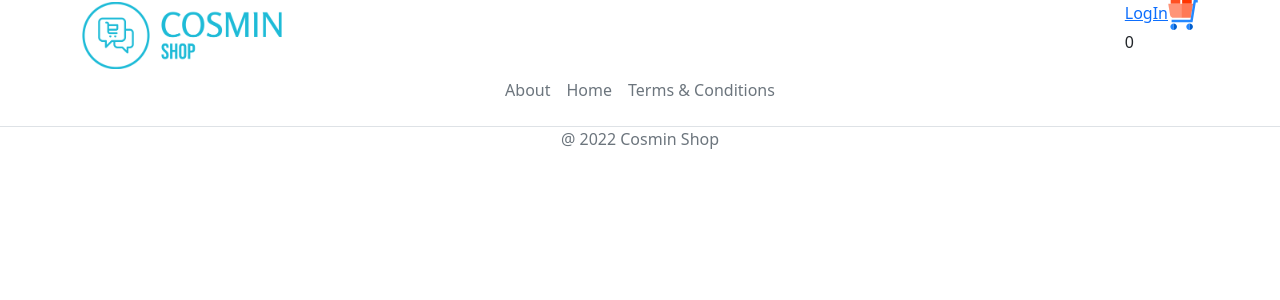
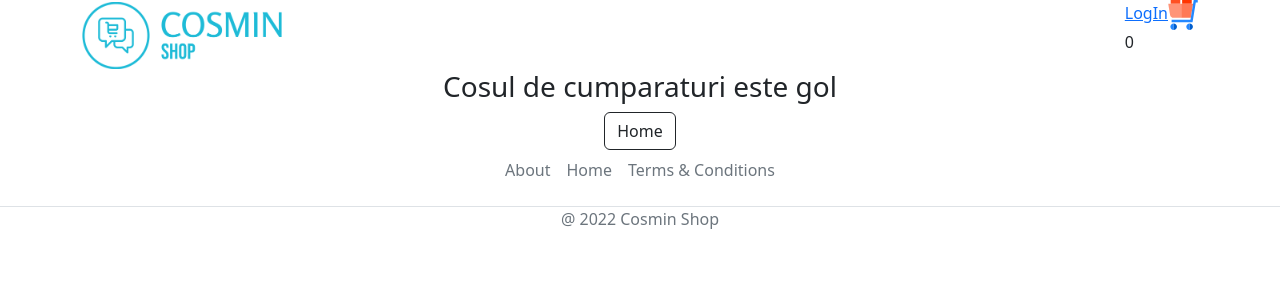
Before and after one commit to gcosmin1989/react-ecommerce, a React (Create React App) app: page /cart in a window 1280 px wide. Shown: the top 300 px of the page. Built offline with nearby package versions, Linux system fonts and the light colour scheme.

Commit message:
product page added styling and sum function

```diff
--- a/src/components/ProductItem.jsx
+++ b/src/components/ProductItem.jsx
@@ -8,9 +8,9 @@ function ProductItem({ product, category, addToCartInjected }) {
 	let price = product.price;
 	let currency = product.currency;
 	let image = product.image;
+	let quantity = product.quantity;
 	return (
-		<div className=" product-item col-4 d-flex flex-column align-items-center">
-			<Link to={`/products/${category}/${product.id}`}>Detalii Produs</Link>
+		<div className="col-4 d-flex flex-column align-items-center mt-5">
 			<img className="" src={image} alt="" />
 			<h3 className="text-center">{name}</h3>
 			<h4 className="text-center">
@@ -18,13 +18,16 @@ function ProductItem({ product, category, addToCartInjected }) {
 			</h4>
 
 			<button
-				className="btn btn-outline-dark"
+				className="btn btn-dark mb-4 w-75 font-weight-bold"
 				onClick={() => {
-					addToCartInjected({ product: { name, price, currency, image } });
+					addToCartInjected({ product: { name, price, currency, image, quantity } });
 				}}
 			>
 				Adauga in cos
 			</button>
+			<Link className="btn btn-primary " to={`/products/${category}/${product.id}`}>
+				Detalii Produs
+			</Link>
 		</div>
 	);
 }
--- a/src/pages/Cart.jsx
+++ b/src/pages/Cart.jsx
@@ -1,30 +1,80 @@
 import React from 'react';
+import { connect } from 'react-redux';
+import { Link } from 'react-router-dom';
+import './cart.css';
 import Layout from '../components/Layout';
-import { connect } from 'react-redux';
-import './Product.css';
 
 function Cart(props) {
-	const { cartProducts } = props;
+	const { products } = props;
+	console.log(products);
+	const totalSum = (products) => {
+		console.log(products, 111);
+		return products.reduce((acc, product) => {
+			return acc + product.quantity * product.price;
+		}, 0);
+	};
+
 	return (
 		<Layout>
-			<div className="container-fluid container-min-max-width" />
-			{cartProducts.map((cartProduct) => {
-				return (
-					<div className="d-flex">
-						<p className="w-50">{cartProduct.name}</p>
-						<p className="w-50">
-							{cartProduct.price} {cartProduct.currency}
-						</p>
+			<div className="cart-page container-fluid container-min-max-width
+                d-flex flex-column justify-content-center align-items-center">
+				{products.length ? (
+					<div className="w-100">
+						<div className="d-flex justify-content-between text-center h4 text-bold">
+							<p className="w-25">Produse</p>
+							<p className="w-25">Pret</p>
+							<p className="w-25">Cantitate</p>
+							<p className="w-25">Total</p>
+						</div>
+						{products.map((product) => {
+							return (
+								<div
+									className="d-flex justify-content-between align-items-center text-center "
+									key={product.id}
+								>
+									<div className="w-25 d-flex flex-column justify-content-center align-items-center">
+										<img src={product.image} alt="Produs" />
+										<p>{product.name}</p>
+									</div>
+									<p className="w-25">
+										{product.price} {product.currency}
+									</p>
+									<p className="w-25">{product.quantity}</p>
+									<div className="w-25 d-flex justify-content-center">
+										<p className="mr-2">
+											{product.price * product.quantity} {product.currency}
+										</p>
+									</div>
+								</div>
+							);
+						})}
+						<div className="d-flex justify-content-end border-top">
+							<div className="w-25 d-flex align-items-center justify-content-center">
+								<p className="my-4 text-center font-weight-bold">Total </p>
+							</div>
+							<div className="w-25">
+								<p className="my-4 text-center">
+									{totalSum(products)} {products[0].currency}
+								</p>
+							</div>
+						</div>
 					</div>
-				);
-			})}
+				) : (
+					<div className="d-flex flex-column align-items-center">
+						<p className="h3">Cosul de cumparaturi este gol</p>
+						<Link to="/">
+							<button className="btn btn-outline-dark">Home</button>
+						</Link>
+					</div>
+				)}
+			</div>
 		</Layout>
 	);
 }
 
 function mapStateToProps(state) {
 	return {
-		cartProducts: state.products
+		products: state.products
 	};
 }
 
--- /dev/null
+++ b/src/pages/cart.css
@@ -0,0 +1,4 @@
+.cart-page img {
+    max-height: 100px;
+    max-width: 100px;
+}
--- a/src/utils/products.json
+++ b/src/utils/products.json
@@ -11,7 +11,8 @@
                 "colour": "Gri",
                 "material": "Aluminiu",
                 "brand": "ASUS",
-                "description": "Laptop ASUS X515KA cu procesor Intel® Celeron® N4500 pana la 2.80 GHz, 15.6, Full HD, 8GB, 256GB M.2 NVMe™ PCIe® 3.0 SSD, Intel® UHD Graphics, No OS"
+                "description": "Laptop ASUS X515KA cu procesor Intel® Celeron® N4500 pana la 2.80 GHz, 15.6, Full HD, 8GB, 256GB M.2 NVMe™ PCIe® 3.0 SSD, Intel® UHD Graphics, No OS",
+                "quantity":1
             },
             {
                 "id": 2,
@@ -23,7 +24,8 @@
                 "colour": "Gri",
                 "material": "Aluminiu",
                 "brand": "DELL",
-                "description": "Laptop Dell Vostro 3510 cu procesor Intel® Core™ i3-1115G4 pana la 4.10 GHz, Tiger Lake, Full HD, 8GB, 512GB, Intel® UHD Graphics, Ubuntu Linux 20.04, 3y ProSupport and Next Business Day Onsite Service"
+                "description": "Laptop Dell Vostro 3510 cu procesor Intel® Core™ i3-1115G4 pana la 4.10 GHz, Tiger Lake, Full HD, 8GB, 512GB, Intel® UHD Graphics, Ubuntu Linux 20.04, 3y ProSupport and Next Business Day Onsite Service",
+                "quantity":1
             },
             {
                 "id": 3,
@@ -35,7 +37,8 @@
                 "colour": "Negru",
                 "material": "Aluminiu",
                 "brand": "HP",
-                "description": "Laptop Gaming HP VICTUS 15-fb0029nq cu procesor AMD Ryzen™ 5 5600H pana la 4.20 GHz, Full HD, 8GB, 256GB SSD, Nvidia GeForce GTX 1650 4GB, FreeDOS, Mica Silver"
+                "description": "Laptop Gaming HP VICTUS 15-fb0029nq cu procesor AMD Ryzen™ 5 5600H pana la 4.20 GHz, Full HD, 8GB, 256GB SSD, Nvidia GeForce GTX 1650 4GB, FreeDOS, Mica Silver",
+                "quantity":1
             }
         ],
         "image": "https://img.freepik.com/free-photo/close-up-minimalist-shot-generic-laptop-computer-working-accessories-resting-wooden-table_273609-1706.jpg?w=996&t=st=1673977833~exp=1673978433~hmac=d55dfb0279dafe7d8ac13d890fa60d5d4ce724af45ff9ea1178e63b7aa61404f",
@@ -54,7 +57,8 @@
                 "colour": "Alb",
                 "material": "Aluminiu",
                 "brand": "Apple",
-                "description": "Telefon mobil Apple iPhone 11"
+                "description": "Telefon mobil Apple iPhone 11",
+                "quantity":1
             },
             {
                 "id": 5,
@@ -66,7 +70,8 @@
                 "colour": "Multicolor",
                 "material": "Aluminiu",
                 "brand": "Samsung",
-                "description": "Telefon mobil Samsung Galaxy S22"
+                "description": "Telefon mobil Samsung Galaxy S22",
+                "quantity":1
             },
             {
                 "id": 6,
@@ -78,7 +83,8 @@
                 "colour": "Multicolor",
                 "material": "Aluminiu",
                 "brand": "Samsung",
-                "description": "Telefon mobil Samsung Galaxy A53 Dual SIM"
+                "description": "Telefon mobil Samsung Galaxy A53 Dual SIM",
+                "quantity":1
             },
             {
                 "id": 7,
@@ -90,7 +96,8 @@
                 "colour": "Crem",
                 "material": "Aluminiu",
                 "brand": "Huawei",
-                "description": "Telefon mobil Huawei Nova 9 Dual SIM"
+                "description": "Telefon mobil Huawei Nova 9 Dual SIM",
+                "quantity":1
             }
         ],
         "image": "https://img.freepik.com/free-photo/mobile-phone-cases-mockup-product-showcase_53876-96025.jpg?w=1060&t=st=1673978058~exp=1673978658~hmac=e4bb5433594fdcb3c9394014b8495dca9ca0731633aa4dfc2d55090102d03ac1",
@@ -109,7 +116,8 @@
                 "colour": "Negru",
                 "material": "Aluminiu",
                 "brand": "Samsung",
-                "description": "Tableta Samsung Galaxy Tab A8"
+                "description": "Tableta Samsung Galaxy Tab A8",
+                "quantity":1
             },
             {
                 "id": 9,
@@ -121,12 +129,14 @@
                 "colour": "Alb",
                 "material": "Aluminiu",
                 "brand": "Apple",
-                "description": "Apple iPad 10"
+                "description": "Apple iPad 10",
+                "quantity":1
             }
         ],
         "image": "https://img.freepik.com/free-photo/digital-tablet-with-white-screen-display-surrounded-with-office-supplies-coffee-cup-gray-backdrop_23-2148052593.jpg?w=996&t=st=1673978655~exp=1673979255~hmac=af5a470a6a625493d24b913fc424a57e35be54bd23d92844bd0eec3a03169dde",
         "name": "Tablete",
         "description": "Android, iPadOS, Microsoft Windows, iOS"
+
     },
     "jackets": {
         "items": [
@@ -140,7 +150,8 @@
                 "colour": "Albastru închis",
                 "material": "Plastic",
                 "brand": "GO4IT",
-                "description": "Ceas Smartwatch Sport model GF03"
+                "description": "Ceas Smartwatch Sport model GF03",
+                "quantity":1
             },
             {
                 "id": 11,
@@ -152,7 +163,8 @@
                 "colour": "Alb",
                 "material": "Plastic",
                 "brand": "Beyond",
-                "description": "Ceas Smartwatch Beyond"
+                "description": "Ceas Smartwatch Beyond",
+                "quantity":1
             }
         ],
         "image": "https://img.freepik.com/premium-photo/apple-watch-series-gray-background-new-smart-watches-from-company-apple-close-up_219766-2747.jpg?w=996",
@@ -171,7 +183,8 @@
                 "colour": "Turcuaz",
                 "material": "Plastic",
                 "brand": "JBL",
-                "description": "Boxa portabila JBL Charher 5"
+                "description": "Boxa portabila JBL Charher 5",
+                "quantity":1
             },
             {
                 "id": 13,
@@ -183,7 +196,8 @@
                 "colour": "Roșu",
                 "material": "Plastic",
                 "brand": "Sony",
-                "description": "Boxa portabila Sony X40 stereo."
+                "description": "Boxa portabila Sony X40 stereo.",
+                "quantity":1
             },
             {
                 "id": 14,
@@ -195,7 +209,8 @@
                 "colour": "Alb",
                 "material": "Plastic",
                 "brand": "Bose",
-                "description": "Boxa portabila Bose XBOOM Go PL2."
+                "description": "Boxa portabila Bose XBOOM Go PL2.",
+                "quantity":1
             }
         ],
         "image": "https://img.freepik.com/premium-photo/voice-controlled-smart-speaker_651412-4632.jpg?w=996",
@@ -214,7 +229,8 @@
                 "colour": "Alb",
                 "material": "Plastic",
                 "brand": "XBOX",
-                "description": "Consola XBOX ONE"
+                "description": "Consola XBOX ONE",
+                "quantity":1
             },
             {
                 "id": 16,
@@ -226,7 +242,8 @@
                 "colour": "Alb",
                 "material": "Plastic",
                 "brand": "Sony",
-                "description": "Consola Sony PlayStation 5"
+                "description": "Consola Sony PlayStation 5",
+                "quantity":1
             }
         ],
         "image": "https://img.freepik.com/premium-photo/group-gen-game-controllers_264404-193.jpg?w=996",
```
Also changed, not shown: src/pages/Product.jsx (+17 -8 lines).
